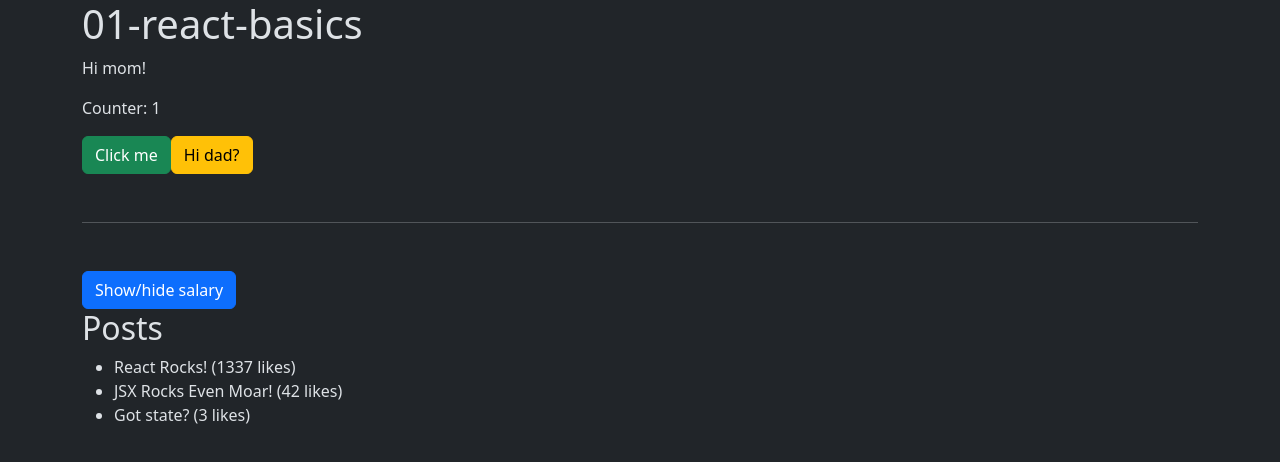
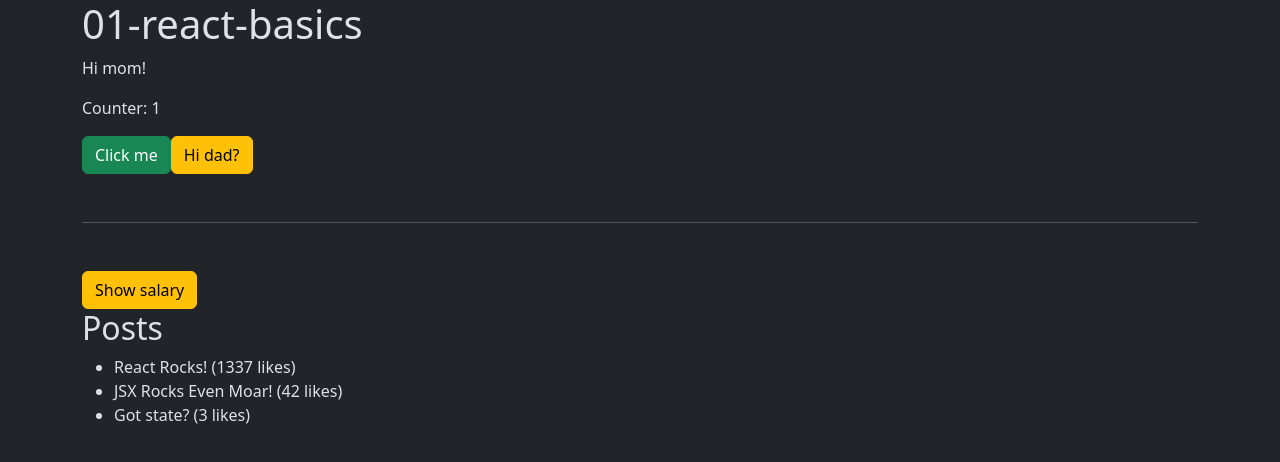
Before and after one commit to drblue/fed23-javascript-2, a React (Vite) app in the folder 01-react-basics/: page / in a window 1280 px wide. Shown: the top 462 px of the page. Built offline with nearby package versions, Linux system fonts and the light colour scheme.

Commit message:
Change text (and btn-class) on salary-button depending on if it is showing or not.

```diff
--- a/01-react-basics/src/App.tsx
+++ b/01-react-basics/src/App.tsx
@@ -52,7 +52,9 @@ function App() {
 
 			<hr />
 
-			<button onClick={() => setShowSalary(!showSalary)} className="btn btn-primary">Show/hide salary</button>
+			<button onClick={() => setShowSalary(!showSalary)} className={!showSalary ? "btn btn-warning" : "btn btn-danger"}>
+				{!showSalary ? "Show salary" : "Hide salary"}
+			</button>
 
 			{showSalary && (
 				<>
```
